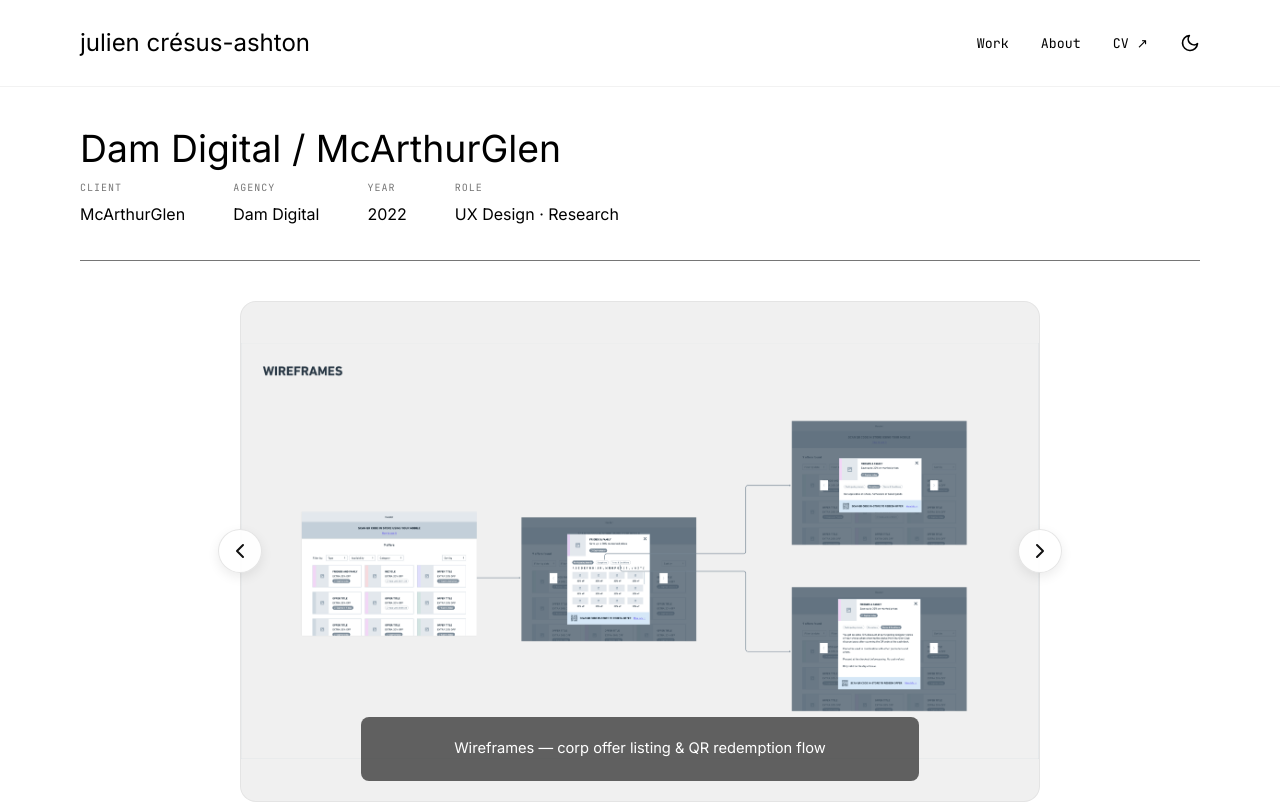
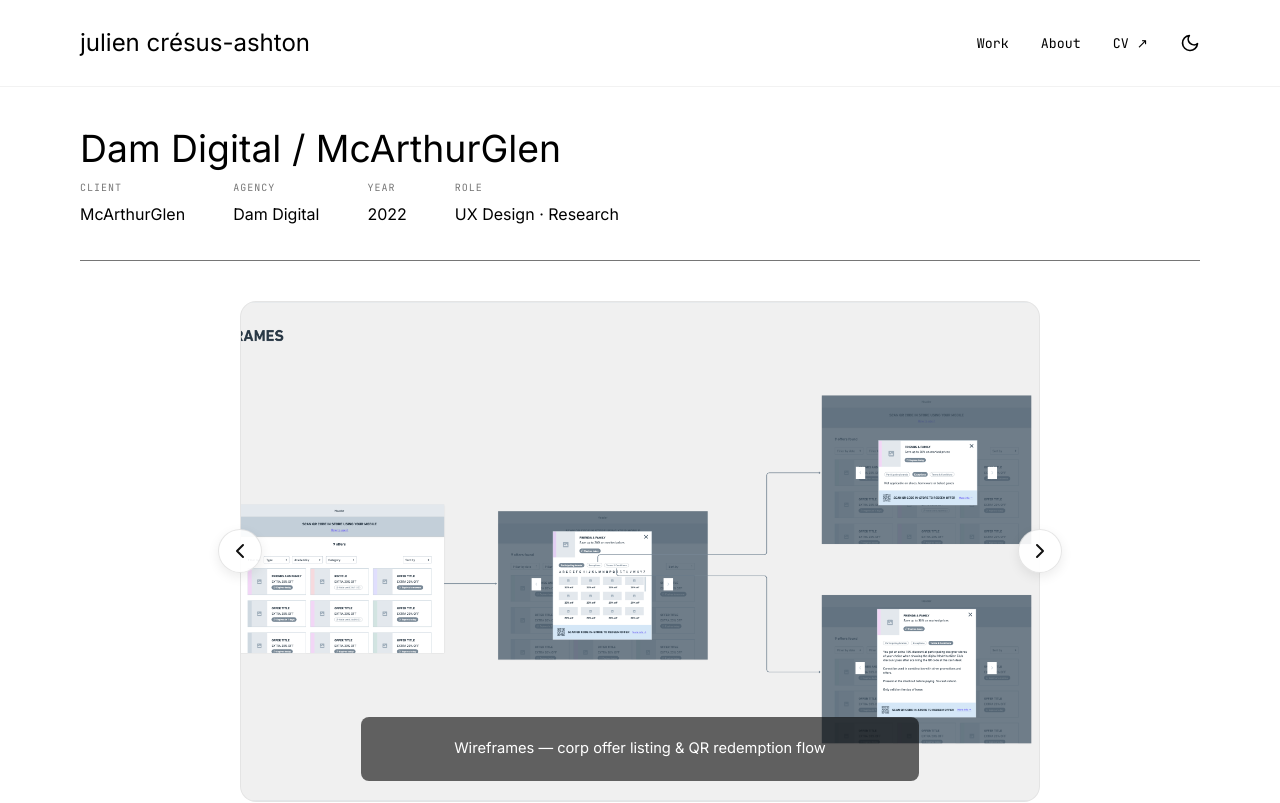
Before and after one commit to julcresus/julcresus.github.io, a React (Create React App) app: page /mag in a window 1280 px wide. Shown: the top 803 px of the page. Built offline with nearby package versions, Linux system fonts and the light colour scheme; no server answers.

Commit message:
Use object-fit cover in carousel to remove dead space

```diff
--- a/src/components/AccessibleCarousel.css
+++ b/src/components/AccessibleCarousel.css
@@ -48,7 +48,8 @@
 .accessible-carousel .accessible-carousel-item img {
   width: 100%;
   height: 100%;
-  object-fit: contain;
+  object-fit: cover;
+  object-position: top center; /* Ensures top UI is visible when cropping */
   display: block;
 }
 
```
